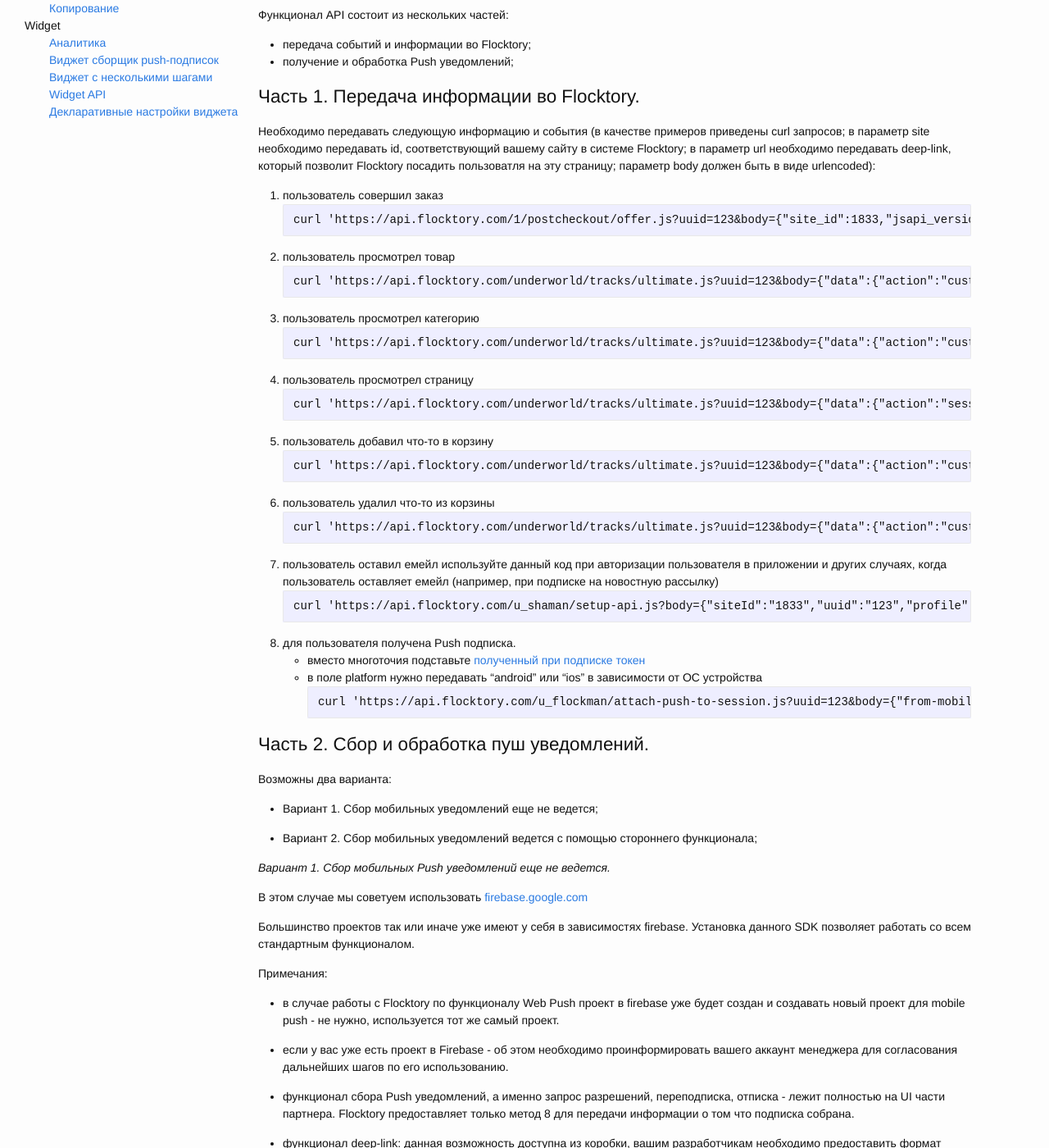
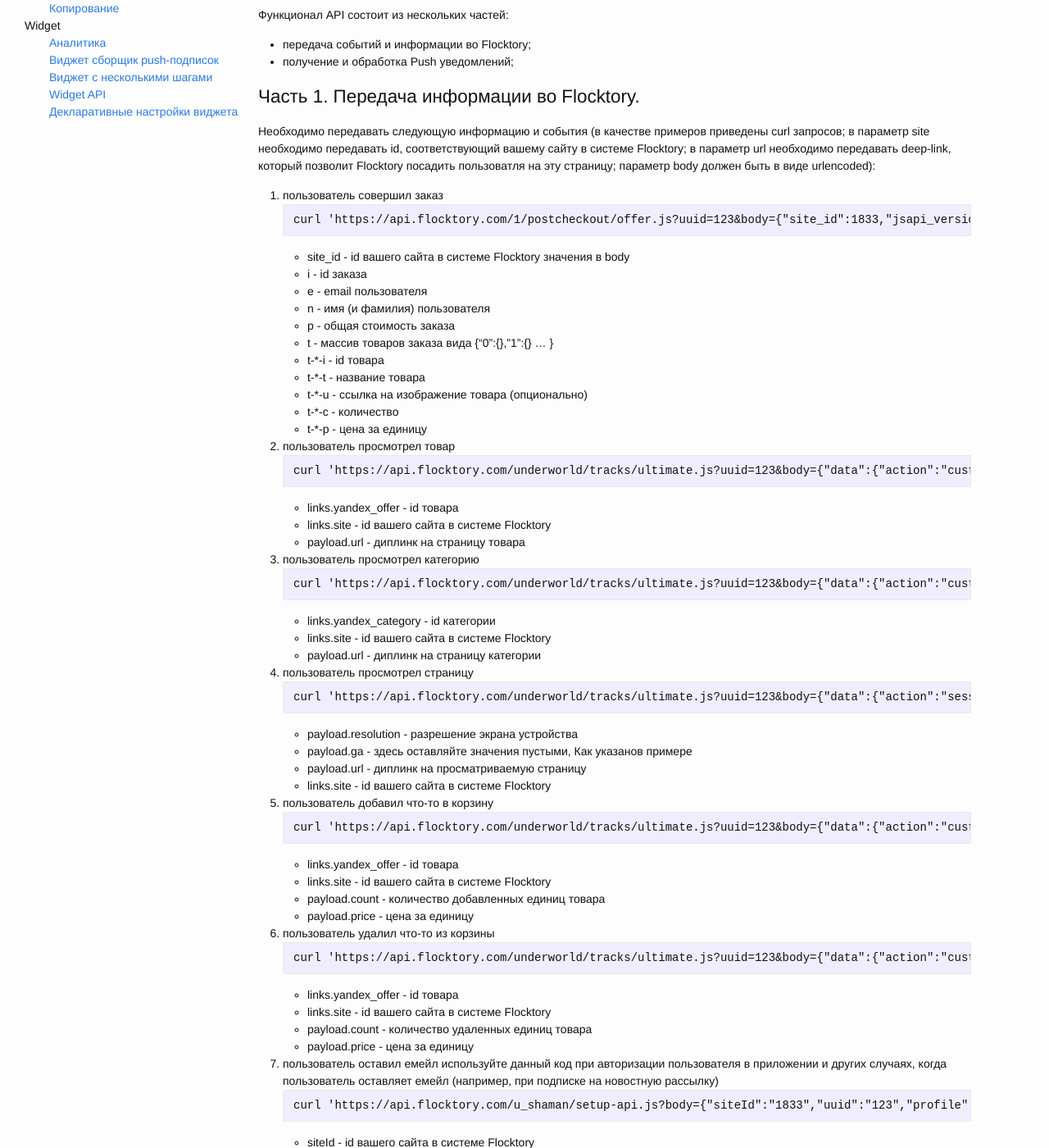
Before and after one commit to flocktory/flocktory.github.io, a Jekyll site: the page built from _docs_ru/push/mobile-integration.md, in a window 1280 px wide and 1400 px high, scrolled down 728 px. Shown: the whole window at 82% size. Built offline with Jekyll 4.4.1, drawn with Linux system fonts in a browser that asks for light colours; some of the changed text lies outside the part shown.

Commit message:
[FLOC-10692] queries parameters explained

````diff
--- a/_docs_ru/push/mobile-integration.md
+++ b/_docs_ru/push/mobile-integration.md
@@ -43,39 +43,72 @@ section: push
 
 1. пользователь совершил заказ
 ```
-curl 'https://api.flocktory.com/1/postcheckout/offer.js?uuid=123&body={"site_id":1833,"jsapi_version":"2.0","i":"5805265","e":"johnny.appleseed@gmail.com","n":"Johnny Appleseed","p":16790,"s":"m","t":{"0":{"i":7752795,"t":"Nokia Lumia 800","u":"https://assets.flocktory.com/uploads/clients/1063/5bb944e2-70b8-4912-bc8f-ee43e345be4f_lumia.jpg","c":1,"p":16790,"custom_data":{}}},"ga":{"utmcsr":"flowdock.com","utmccn":"referral","utmcmd":"referral","pageviews":17,"previous_visit_ts":1492714292,"current_visit_at":1492775373}}&callback=flock_jsonp' -H 'pragma: no-cache' -H 'accept-encoding: gzip, deflate, sdch, br' -H 'accept-language: ru-RU,ru;q=0.8,en-US;q=0.6,en;q=0.4' -H 'accept: */*' -H 'cache-control: no-cache' --compressed -g
+curl 'https://api.flocktory.com/1/postcheckout/offer.js?uuid=123&body={"site_id":1833,"jsapi_version":"2.0","i":"5805265","e":"johnny.appleseed@gmail.com","n":"Johnny Appleseed","p":16790,"t":{"0":{"i":7752795,"t":"Nokia Lumia 800","u":"https://assets.flocktory.com/uploads/clients/1063/5bb944e2-70b8-4912-bc8f-ee43e345be4f_lumia.jpg","c":1,"p":16790}}}&callback=flock_jsonp' -H 'pragma: no-cache' -H 'accept-encoding: gzip, deflate, sdch, br' -H 'accept-language: ru-RU,ru;q=0.8,en-US;q=0.6,en;q=0.4' -H 'accept: */*' -H 'cache-control: no-cache' --compressed -g
 ```
+* site_id - id вашего сайта в системе Flocktory
+значения в body
+* i - id заказа
+* e - email пользователя
+* n - имя (и фамилия) пользователя
+* p - общая стоимость заказа
+* t - массив товаров заказа вида {"0":{},"1":{} ... }
+* t-*-i - id товара
+* t-*-t - название товара
+* t-*-u - ссылка на изображение товара (опционально)
+* t-*-с - количество
+* t-*-p - цена за единицу
 
 2. пользователь просмотрел товар
 ```
 curl 'https://api.flocktory.com/underworld/tracks/ultimate.js?uuid=123&body={"data":{"action":"customer.item_visit","links":{"yandex_offer":"1","site":1833},"payload":{"url":"http://spreadreward.com/"}}}' -H 'pragma: no-cache' -H 'accept-encoding: gzip, deflate, sdch, br' -H 'accept-language: ru-RU,ru;q=0.8,en-US;q=0.6,en;q=0.4' -H 'accept: */*' -H 'cache-control: no-cache'  --compressed -g
 ```
+* links.yandex_offer - id товара
+* links.site - id вашего сайта в системе Flocktory
+* payload.url - диплинк на страницу товара
 
 3. пользователь просмотрел категорию
 ```
 curl 'https://api.flocktory.com/underworld/tracks/ultimate.js?uuid=123&body={"data":{"action":"customer.category_visit","links":{"yandex_category":"1","site":1833},"payload":{"url":"http://spreadreward.com/"}}}' -H 'pragma: no-cache' -H 'accept-encoding: gzip, deflate, sdch, br' -H 'accept-language: ru-RU,ru;q=0.8,en-US;q=0.6,en;q=0.4' -H 'accept: */*' -H 'cache-control: no-cache'  --compressed -g
 ```
+* links.yandex_category - id категории
+* links.site - id вашего сайта в системе Flocktory
+* payload.url - диплинк на страницу категории
 
 4. пользователь просмотрел страницу
 ```
 curl 'https://api.flocktory.com/underworld/tracks/ultimate.js?uuid=123&body={"data":{"action":"session.page_visit","payload":{"resolution":"1366x741","ga":{"utmcsr":"","utmccn":"","utmcmd":"","h_utmcsr":"","h_utmccn":"","h_utmcmd":""},"url":"http://spreadreward.com/"},"links":{"site":1833}}}' -H 'pragma: no-cache' -H 'accept-encoding: gzip, deflate, sdch, br' -H 'accept-language: ru-RU,ru;q=0.8,en-US;q=0.6,en;q=0.4' -H 'accept: */*' -H 'cache-control: no-cache' --compressed -g
 ```
+* payload.resolution - разрешение экрана устройства
+* payload.ga - здесь оставляйте значения пустыми, Как указанов примере
+* payload.url - диплинк на просматриваемую страницу
+* links.site - id вашего сайта в системе Flocktory
 
 5. пользователь добавил что-то в корзину
 ```
 curl 'https://api.flocktory.com/underworld/tracks/ultimate.js?uuid=123&body={"data":{"action":"customer.add_to_cart","links":{"yandex_offer":"7345265","site":1833},"payload":{"count":1,"custom_data":{"id":"7345265","price":832,"count":1},"url":"http://1833.demoshop.flocktory.com/"}}}' -H 'pragma: no-cache' -H 'accept-encoding: gzip, deflate, sdch, br' -H 'accept-language: ru-RU,ru;q=0.8,en-US;q=0.6,en;q=0.4' -H 'accept: */*' -H 'cache-control: no-cache' --compressed -g
 ```
+* links.yandex_offer - id товара
+* links.site - id вашего сайта в системе Flocktory
+* payload.count - количество добавленных единиц товара
+* payload.price - цена за единицу
 
 6. пользователь удалил что-то из корзины
 ```
 curl 'https://api.flocktory.com/underworld/tracks/ultimate.js?uuid=123&body={"data":{"action":"customer.remove_from_cart","links":{"yandex_offer":"7345265","site":1833},"payload":{"count":1,"custom_data":{"id":"7345265","count":1},"url":"http://1833.demoshop.flocktory.com/"}}}' -H 'pragma: no-cache' -H 'accept-encoding: gzip, deflate, sdch, br' -H 'accept-language: ru-RU,ru;q=0.8,en-US;q=0.6,en;q=0.4' -H 'accept: */*' -H 'cache-control: no-cache' --compressed -g
 ```
+* links.yandex_offer - id товара
+* links.site - id вашего сайта в системе Flocktory
+* payload.count - количество удаленных единиц товара
+* payload.price - цена за единицу
 
 7. пользователь оставил емейл
 используйте данный код при авторизации пользователя в приложении и других случаях, когда пользователь оставляет емейл (например, при подписке на новостную рассылку)
 ```
 curl 'https://api.flocktory.com/u_shaman/setup-api.js?body={"siteId":"1833","uuid":"123","profile":{"email":"asd@asd.ru","name":"johnny"}}&callback=flock_jsonp_1' -H 'pragma: no-cache' -H 'accept-encoding: gzip, deflate, sdch, br' -H 'accept-language: ru-RU,ru;q=0.8,en-US;q=0.6,en;q=0.4'  --compressed -g
 ```
+* siteId - id вашего сайта в системе Flocktory
+* profile.email - емейл пользоватлея
+* profile.name - имя пользователя
 
 8. для пользователя получена Push подписка.
 * вместо многоточия подставьте [полученный при подписке токен](https://firebase.google.com/docs/reference/android/com/google/firebase/iid/FirebaseInstanceId.html#getToken(java.lang.String, java.lang.String))
````
Also changed, not shown: _docs_en/push/mobile-integration.md (+33 -1 lines).
